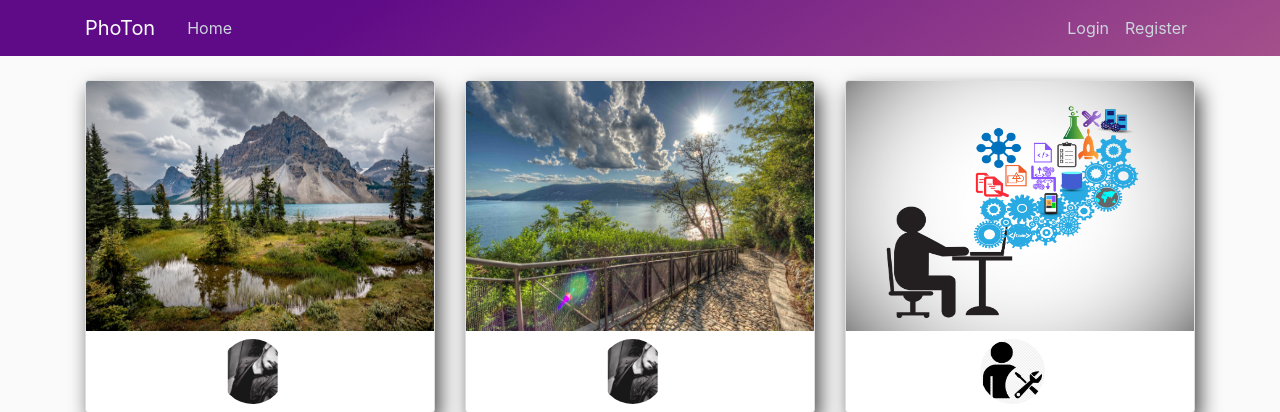
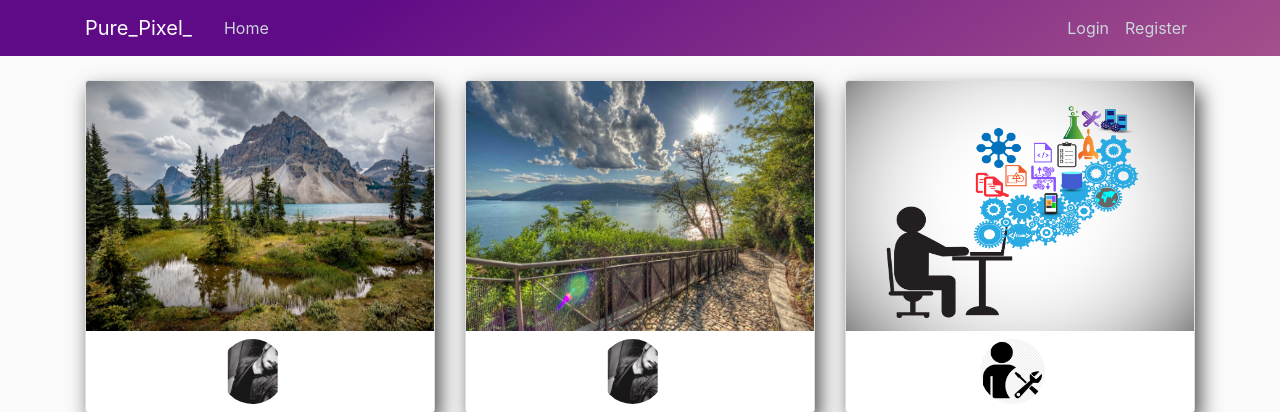
Before and after one commit to pranavdhara/photon, a Django app: page / in a window 1280 px wide. Shown: the top 412 px of the page. Run offline with Django 3.2, Linux system fonts and the light colour scheme; data comes from the database, SQL or seed files in the repository.

Commit message:
Update base.html

```diff
--- a/photon/templates/photon/base.html
+++ b/photon/templates/photon/base.html
@@ -18,7 +18,7 @@
     <header class="site-header">
         <nav class="navbar navbar-expand-md navbar-dark bg-steel fixed-top">
             <div class="container">
-                <a class="navbar-brand mr-4" href="{% url 'home' %}">PhoTon</a>
+                <a class="navbar-brand mr-4" href="{% url 'home' %}">Pure_Pixel_</a>
                 <button class="navbar-toggler" type="button" data-toggle="collapse" data-target="#navbarToggle"
                     aria-controls="navbarToggle" aria-expanded="false" aria-label="Toggle navigation">
                     <span class="navbar-toggler-icon"></span>
```
